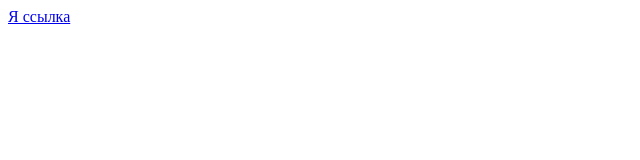
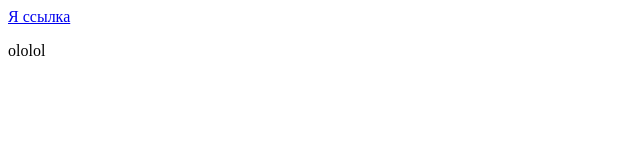
Before and after one commit to SergeyTupik/test, a plain HTML site: page src/index.html in a window 1280 px wide. Shown: the full height of the page, 0-640 px from the left. Drawn offline with Linux system fonts and the light colour scheme.

Commit message:
Added index.html

```diff
--- a/src/index.html
+++ b/src/index.html
@@ -6,6 +6,7 @@
 <body>
 	<div>
 		<a href="#">Я ссылка</a>
+		<p>ololol</p>
 	</div>
 </body>
 </html>
```
